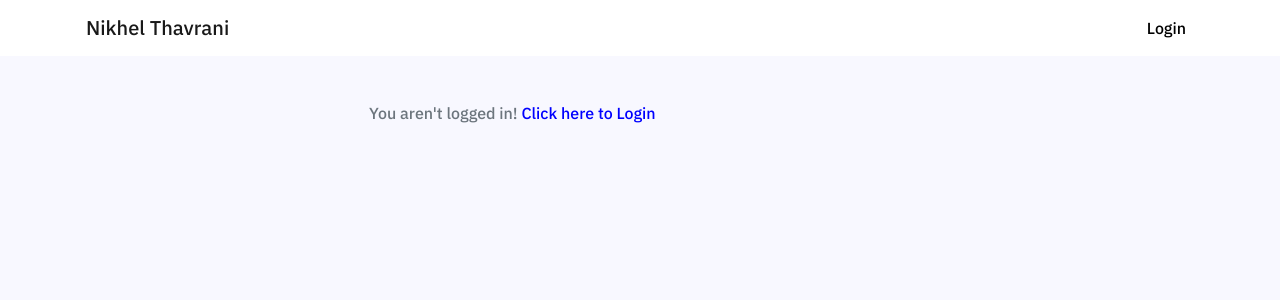
After one commit to ysthey/linko-django, a Django app: page /categoryfiles/1/ in a window 1280 px wide. The commit adds this page. Shown: the top 300 px of the page. Run offline with Django 3.2, Linux system fonts and the light colour scheme; some libraries are stand-ins or nearby versions.

Commit message:
fixed category tags link for files

```diff
--- /dev/null
+++ b/notes/templates/categoriesfiles.html
@@ -0,0 +1,26 @@
+{% extends 'base.html' %}
+{% block content %}
+ <div class="row align-items-center mh-100">
+        <div class="col-sm-6 mx-auto mt-5">
+      {% if user.is_authenticated %}
+     <div class="text-muted pb-2"><h6>{{ cats }}</h6></div>
+{% for post in category_files%}
+    <div class="card link-card shadow-sm mb-2 bg-white">
+  <div class="card-body d-flex align-items-center ml-2 ">
+        <div class="flex-wrap ml-3">
+          <a href="{% url 'download' post.pk %}"><h6 class="link-head mb-0">{{ post.name}}</h6></a>
+          <p class="card-text muted mb-0">{{ post.description }}</p>
+         <p class="card-text text-muted link-text ">{{ post.file }}</p>
+    </div>
+  </div>
+</div>
+{% endfor %}
+</div>
+</div>
+
+{% else %}
+<div class="text-muted pb-2"><h6>You aren't logged in!<a href="{% url 'login' %}" style="color:blue;"> Click here to Login</a></h6></div>
+{% endif %}
+
+
+{% endblock %}
--- a/notes/templates/files.html
+++ b/notes/templates/files.html
@@ -14,7 +14,7 @@
      <a href="{% url 'download' post.pk %}"><h6 class="link-head mb-0">{{ post.name}}</h6></a>
     <p class="card-text muted mb-0">{{ post.description }}</p>
    <p class="card-text text-muted link-text ">{{ post.file }}</p>
-<span class="badge rounded-pill bg-light text-dark">{{ post.category }}</span>
+   <a href="{% url 'categoryfiles' post.category|slugify %}"><span class="badge rounded-pill bg-light text-dark">{{ post.category }}</span> </a>
 
     </div>
   </div>
--- a/notes/urls.py
+++ b/notes/urls.py
@@ -1,5 +1,5 @@
 from django.urls import path
-from .views import download_file, searchfiles, FilesView, searchlinks, searchcontacts, search, HomePage, HomeView, NotesDetailView, AddNoteView, UpdateNoteView, AddCategoryView, CategoryView, LinkView, AddLinkView, AddContactView,ContactsView, model_form_upload
+from .views import CategoryFilesView, download_file, searchfiles, FilesView, searchlinks, searchcontacts, search, HomePage, HomeView, NotesDetailView, AddNoteView, UpdateNoteView, AddCategoryView, CategoryView, LinkView, AddLinkView, AddContactView,ContactsView, model_form_upload
 from notes.forms import UserLoginForm
 from django.contrib.auth import views
 
@@ -11,6 +11,7 @@ urlpatterns = [
     path('addcateogry/', AddCategoryView.as_view(), name='add_category'),
     path('notes/edit/<int:pk>', UpdateNoteView.as_view(), name='update-note'),
     path('category/<str:cats>/', CategoryView, name='category'),
+    path('categoryfiles/<str:cats>/', CategoryFilesView, name='categoryfiles'),
 
     #bookmarks
 
--- a/notes/views.py
+++ b/notes/views.py
@@ -93,8 +93,12 @@ class UpdateNoteView(UpdateView):
 
 def CategoryView(request, cats):
     category_notes = Post.objects.filter(category=cats.replace('-', ' '))
+    return render(request, 'categories.html', {'cats':cats.title().replace('-', ' '), 'category_notes':category_notes})
 
-    return render(request, 'categories.html', {'cats':cats.title().replace('-', ' '), 'category_notes':category_notes})
+def CategoryFilesView(request, cats):
+    category_files = Map.objects.filter(category=cats.replace('-', ' '))
+    return render(request, 'categoriesfiles.html', {'cats':cats.title().replace('-', ' '), 'category_files':category_files})
+
 
 
 def search(request):
```
